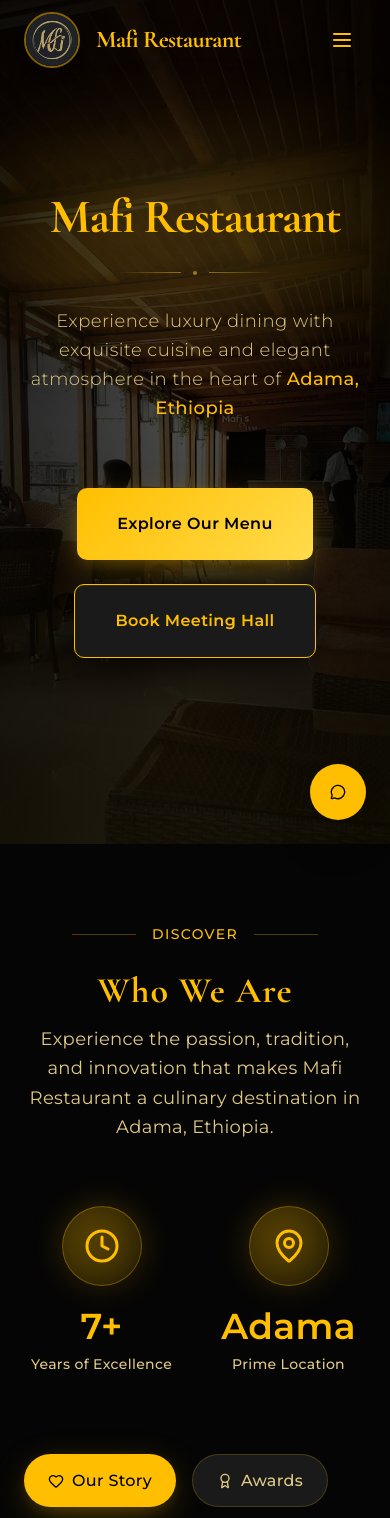
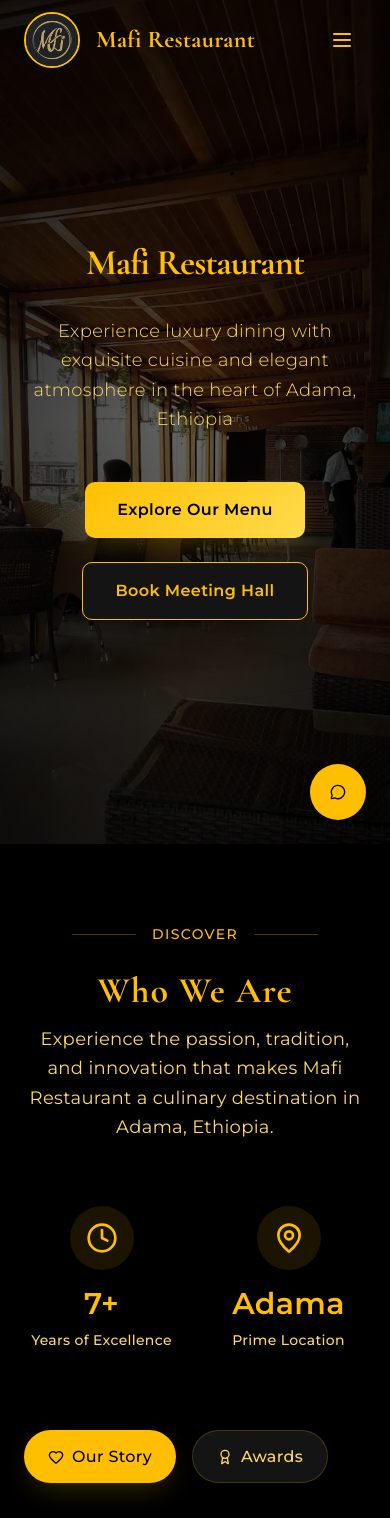
Before and after one commit to robelasefa/mafirestaurant, a Next.js app: page / in a window 390 px wide. Shown: the top 1518 px of the page. Built offline with nearby package versions, Linux system fonts and the light colour scheme.

Commit message:
feat: Implement initial restaurant website layout with core components and comprehensive global styling.

```diff
--- a/app/globals.css
+++ b/app/globals.css
@@ -10,26 +10,26 @@
     --primary-foreground: 0 0% 0%;
     --primary-glow: 48 100% 65%;
     --primary-dark: 42 100% 45%;
-    --background: 0 0% 2%;
-    --background-accent: 0 0% 5%;
-    --background-subtle: 0 0% 10%;
+    --background: 0 0% 0%;
+    --background-accent: 0 0% 3%;
+    --background-subtle: 0 0% 8%;
     --foreground: 45 100% 50%;
-    --foreground-muted: 45 60% 70%;
-    --foreground-accent: 45 80% 60%;
-    --card: 0 0% 6%;
+    --foreground-muted: 45 100% 70%;
+    --foreground-accent: 45 100% 60%;
+    --card: 0 0% 5%;
     --card-foreground: 45 100% 50%;
-    --popover: 0 0% 6%;
+    --popover: 0 0% 5%;
     --popover-foreground: 45 100% 50%;
-    --secondary: 0 0% 12%;
+    --secondary: 0 0% 10%;
     --secondary-foreground: 45 100% 50%;
     --muted: 0 0% 15%;
-    --muted-foreground: 45 40% 65%;
-    --accent: 0 0% 10%;
+    --muted-foreground: 45 100% 70%;
+    --accent: 0 0% 8%;
     --accent-foreground: 45 100% 50%;
-    --destructive: 0 84% 60%;
-    --destructive-foreground: 0 0% 100%;
+    --destructive: 0 100% 50%;
+    --destructive-foreground: 45 100% 50%;
     --border: 45 100% 30%;
-    --input: 0 0% 10%;
+    --input: 0 0% 8%;
     --ring: 45 100% 50%;
     --radius: 0.75rem;
   }
@@ -44,8 +44,6 @@
     font-family: "Montserrat", sans-serif;
     line-height: 1.7;
     letter-spacing: 0.02em;
-    -webkit-font-smoothing: antialiased;
-    -moz-osx-font-smoothing: grayscale;
   }
 
   h1,
@@ -66,19 +64,15 @@
   }
 
   .shadow-gold {
-    box-shadow: 0 10px 40px -10px hsl(45 100% 50% / 0.4),
-                0 4px 16px -4px hsl(45 100% 50% / 0.2);
+    box-shadow: 0 10px 30px -10px hsl(45 100% 50% / 0.3);
   }
 
   .shadow-glow {
-    box-shadow: 0 0 60px hsl(48 100% 65% / 0.5),
-                0 0 30px hsl(48 100% 65% / 0.3);
+    box-shadow: 0 0 40px hsl(48 100% 65% / 0.4);
   }
 
   .shadow-elegant {
-    box-shadow: 0 20px 60px -20px hsl(0 0% 0% / 0.9),
-                0 8px 24px -8px hsl(0 0% 0% / 0.6),
-                inset 0 1px 0 hsl(45 100% 50% / 0.1);
+    box-shadow: 0 20px 40px -20px hsl(0 0% 0% / 0.8);
   }
 
   .transition-smooth {
@@ -86,52 +80,16 @@
   }
 
   .transition-elegant {
-    transition: all 0.5s cubic-bezier(0.25, 0.46, 0.45, 0.94);
+    transition: all 0.4s cubic-bezier(0.25, 0.46, 0.45, 0.94);
   }
 
   .gold-hover {
-    transition: all 0.4s cubic-bezier(0.4, 0, 0.2, 1);
+    transition: all 0.3s cubic-bezier(0.4, 0, 0.2, 1);
   }
 
   .gold-hover:hover {
-    box-shadow: 0 0 50px hsl(48 100% 65% / 0.5),
-                0 0 25px hsl(48 100% 65% / 0.3);
-    transform: scale(1.05) translateY(-2px);
-  }
-
-  .glass-effect {
-    background: linear-gradient(
-      135deg,
-      hsl(var(--background-subtle) / 0.8),
-      hsl(var(--background-accent) / 0.6)
-    );
-    backdrop-filter: blur(20px);
-    border: 1px solid hsl(var(--primary) / 0.2);
-  }
-
-  .shine-effect {
-    position: relative;
-    overflow: hidden;
-  }
-
-  .shine-effect::before {
-    content: "";
-    position: absolute;
-    top: 0;
-    left: -100%;
-    width: 100%;
-    height: 100%;
-    background: linear-gradient(
-      90deg,
-      transparent,
-      hsl(var(--primary) / 0.2),
-      transparent
-    );
-    transition: left 0.6s;
-  }
-
-  .shine-effect:hover::before {
-    left: 100%;
+    box-shadow: 0 0 40px hsl(48 100% 65% / 0.4);
+    transform: scale(1.05);
   }
 }
 
@@ -152,8 +110,9 @@
 @keyframes fadeIn {
   from {
     opacity: 0;
-    transform: translateY(30px);
+    transform: translateY(20px);
   }
+
   to {
     opacity: 1;
     transform: translateY(0);
@@ -163,8 +122,9 @@
 @keyframes slideUp {
   from {
     opacity: 0;
-    transform: translateY(40px);
+    transform: translateY(30px);
   }
+
   to {
     opacity: 1;
     transform: translateY(0);
@@ -176,6 +136,7 @@
     transform: translateX(100%);
     opacity: 0;
   }
+
   to {
     transform: translateX(0);
     opacity: 1;
@@ -183,30 +144,14 @@
 }
 
 @keyframes glow {
-  0%, 100% {
-    box-shadow: 0 0 30px hsl(var(--primary) / 0.4);
+
+  0%,
+  100% {
+    box-shadow: 0 0 20px hsl(var(--primary));
   }
+
   50% {
-    box-shadow: 0 0 60px hsl(var(--primary) / 0.6),
-                0 0 80px hsl(var(--primary) / 0.4);
-  }
-}
-
-@keyframes shimmer {
-  0% {
-    background-position: -1000px 0;
-  }
-  100% {
-    background-position: 1000px 0;
-  }
-}
-
-@keyframes float {
-  0%, 100% {
-    transform: translateY(0);
-  }
-  50% {
-    transform: translateY(-10px);
+    box-shadow: 0 0 40px hsl(var(--primary)), 0 0 60px hsl(var(--primary));
   }
 }
 
--- a/components/AboutUs.tsx
+++ b/components/AboutUs.tsx
@@ -36,18 +36,15 @@
           </p>
         </div>
 
-        {/* Enhanced Stats Section */}
+        {/* Stats Section */}
         <div className="grid grid-cols-2 md:grid-cols-4 gap-8 mb-20">
           {stats.map((stat, index) => (
-            <div key={index} className="text-center group cursor-pointer">
-              <div className="relative w-20 h-20 mx-auto mb-5">
-                <div className="absolute inset-0 bg-primary/20 rounded-full blur-lg group-hover:bg-primary/30 transition-all duration-500" />
-                <div className="relative w-20 h-20 bg-gradient-to-br from-primary/20 to-primary/5 rounded-full flex items-center justify-center border border-primary/30 group-hover:border-primary/50 transition-all duration-500 group-hover:scale-110 group-hover:rotate-12 shadow-lg">
-                  <stat.icon className="h-9 w-9 text-primary group-hover:scale-110 transition-transform duration-500" />
-                </div>
+            <div key={index} className="text-center group">
+              <div className="w-16 h-16 bg-primary/10 rounded-full flex items-center justify-center mx-auto mb-4 group-hover:bg-primary/20 transition-colors duration-300">
+                <stat.icon className="h-8 w-8 text-primary" />
               </div>
-              <div className="text-4xl font-bold text-primary mb-2 group-hover:text-primary-glow transition-colors duration-300">{stat.value}</div>
-              <div className="text-foreground-muted text-sm font-medium tracking-wide">{stat.label}</div>
+              <div className="text-3xl font-bold text-primary mb-2">{stat.value}</div>
+              <div className="text-foreground-muted text-sm font-medium">{stat.label}</div>
             </div>
           ))}
         </div>
--- a/components/HeroSection.tsx
+++ b/components/HeroSection.tsx
@@ -9,9 +9,10 @@
 
       {/* Background Image with Parallax Effect */}
       <div
-        className="absolute inset-0 bg-cover bg-center bg-no-repeat cursor-pointer group transition-transform duration-1000 hover:scale-105"
+        className="absolute inset-0 bg-cover bg-center bg-no-repeat cursor-pointer group transition-transform duration-700 hover:scale-105"
         style={{
-          backgroundImage: "url('/images/hero-bg.png')",
+          backgroundImage:
+            "url('/images/hero-bg.png')",
         }}
         onClick={() => {
           const menuSection = document.getElementById("menu");
@@ -20,96 +21,80 @@
         title="View Menu"
       />
 
-      {/* Enhanced Gradient Overlays */}
-      <div className="absolute inset-0 bg-gradient-to-b from-black/85 via-black/70 to-black/85" />
-      <div className="absolute inset-0 bg-gradient-to-r from-black/50 via-transparent to-black/50" />
-      <div className="absolute inset-0 bg-gradient-to-t from-primary/5 via-transparent to-transparent" />
+      {/* Gradient Overlay with Multiple Layers */}
+      <div className="absolute inset-0 bg-gradient-to-b from-black/80 via-black/60 to-black/80" />
+      <div className="absolute inset-0 bg-gradient-to-r from-black/40 via-transparent to-black/40" />
 
       {/* Hero Content with Layout */}
       <div className="relative z-10 text-center max-w-6xl mx-auto px-6 animate-slide-up">
-        {/* Main Heading with Enhanced Typography */}
-        <div className="mb-8 relative">
-          <div className="absolute inset-0 blur-3xl opacity-30 bg-gradient-to-r from-primary via-primary-glow to-primary" />
-          <h1 className="relative text-5xl md:text-7xl lg:text-8xl font-serif font-bold text-primary mb-6 leading-tight tracking-tight animate-fade-in">
+        {/* Main Heading with Typography */}
+        <div className="mb-8">
+          <h1 className="text-4xl md:text-6xl lg:text-7xl font-serif font-bold text-primary mb-4 leading-tight tracking-tight">
             Mafi Restaurant
           </h1>
-          <div className="flex items-center justify-center gap-3">
-            <div className="h-px w-16 bg-gradient-to-r from-transparent to-primary/50" />
-            <div className="h-1 w-1 rounded-full bg-primary animate-pulse" />
-            <div className="h-px w-16 bg-gradient-to-l from-transparent to-primary/50" />
-          </div>
         </div>
 
-        {/* Enhanced Subtitle */}
-        <p className="text-lg md:text-xl lg:text-2xl text-foreground-muted mb-16 max-w-3xl mx-auto font-light leading-relaxed tracking-wide">
+        {/* Subtitle with Better Typography */}
+        <p className="text-lg md:text-xl lg:text-2xl text-foreground-muted mb-12 max-w-3xl mx-auto font-light leading-relaxed">
           Experience luxury dining with exquisite cuisine and elegant atmosphere
-          in the heart of <span className="text-primary font-medium">Adama, Ethiopia</span>
+          in the heart of Adama, Ethiopia
         </p>
 
-        {/* Enhanced Buttons */}
-        <div className="flex flex-col sm:flex-row gap-6 justify-center items-center mb-20">
+        {/* Buttons with Better Spacing and Icons */}
+        <div className="flex flex-col sm:flex-row gap-6 justify-center items-center mb-16">
           <Button
             variant="gold"
             size="lg"
-            className="text-base md:text-lg px-10 py-6 h-auto font-semibold tracking-wide shadow-gold hover:shadow-glow transition-all duration-500 transform hover:scale-105 hover:-translate-y-1 shine-effect group"
+            className="text-base md:text-lg px-8 py-4 h-auto font-semibold tracking-wide shadow-gold hover:shadow-glow transition-all duration-300 transform hover:scale-105"
             onClick={() => {
               const menuSection = document.getElementById("menu");
               if (menuSection)
                 menuSection.scrollIntoView({ behavior: "smooth" });
             }}
           >
-            <span className="relative z-10">Explore Our Menu</span>
+            Explore Our Menu
           </Button>
           <Button
             variant="luxury"
             size="lg"
-            className="text-base md:text-lg px-10 py-6 h-auto font-semibold tracking-wide shadow-elegant hover:shadow-gold transition-all duration-500 transform hover:scale-105 hover:-translate-y-1 shine-effect group"
+            className="text-base md:text-lg px-8 py-4 h-auto font-semibold tracking-wide shadow-elegant hover:shadow-gold transition-all duration-300 transform hover:scale-105"
             onClick={() => {
               const hallSection = document.getElementById("reservation");
               if (hallSection)
                 hallSection.scrollIntoView({ behavior: "smooth" });
             }}
           >
-            <span className="relative z-10">Book Meeting Hall</span>
+            Book Meeting Hall
           </Button>
         </div>
 
-        {/* Enhanced Feature Highlights */}
-        <div className="hidden lg:grid grid-cols-3 gap-10 max-w-5xl mx-auto">
+        {/* Feature Highlights - Visible only on larger devices */}
+        <div className="hidden lg:grid grid-cols-3 gap-8 max-w-4xl mx-auto">
           <div className="flex flex-col items-center text-center group">
-            <div className="relative w-20 h-20 mb-5">
-              <div className="absolute inset-0 bg-primary/20 rounded-full blur-xl group-hover:bg-primary/30 transition-all duration-500" />
-              <div className="relative w-20 h-20 bg-gradient-to-br from-primary/30 to-primary/10 rounded-full flex items-center justify-center border border-primary/30 group-hover:border-primary/50 transition-all duration-500 group-hover:scale-110 group-hover:rotate-6">
-                <Star className="h-9 w-9 text-primary group-hover:scale-110 transition-transform duration-500" />
-              </div>
+            <div className="w-16 h-16 bg-primary/20 rounded-full flex items-center justify-center mb-4 group-hover:bg-primary/30 transition-colors duration-300">
+              <Star className="h-8 w-8 text-primary" />
             </div>
-            <h3 className="text-xl font-semibold text-primary mb-3 group-hover:text-primary-glow transition-colors duration-300">Premium Quality</h3>
+            <h3 className="text-lg font-semibold text-primary mb-2">Premium Quality</h3>
             <p className="text-sm text-foreground-muted leading-relaxed">
               Finest ingredients and authentic flavors
             </p>
           </div>
 
           <div className="flex flex-col items-center text-center group">
-            <div className="relative w-20 h-20 mb-5">
-              <div className="absolute inset-0 bg-primary/20 rounded-full blur-xl group-hover:bg-primary/30 transition-all duration-500" />
-              <div className="relative w-20 h-20 bg-gradient-to-br from-primary/30 to-primary/10 rounded-full flex items-center justify-center border border-primary/30 group-hover:border-primary/50 transition-all duration-500 group-hover:scale-110 group-hover:rotate-6">
-                <MapPin className="h-9 w-9 text-primary group-hover:scale-110 transition-transform duration-500" />
-              </div>
+            <div className="w-16 h-16 bg-primary/20 rounded-full flex items-center justify-center mb-4 group-hover:bg-primary/30 transition-colors duration-300">
+              <MapPin className="h-8 w-8 text-primary" />
             </div>
-            <h3 className="text-xl font-semibold text-primary mb-3 group-hover:text-primary-glow transition-colors duration-300">Prime Location</h3>
+            <h3 className="text-lg font-semibold text-primary mb-2">Prime Location</h3>
             <p className="text-sm text-foreground-muted leading-relaxed">
               Heart of Adama with easy accessibility
             </p>
           </div>
 
           <div className="flex flex-col items-center text-center group">
-            <div className="relative w-20 h-20 mb-5">
-              <div className="absolute inset-0 bg-primary/20 rounded-full blur-xl group-hover:bg-primary/30 transition-all duration-500" />
-              <div className="relative w-20 h-20 bg-gradient-to-br from-primary/30 to-primary/10 rounded-full flex items-center justify-center border border-primary/30 group-hover:border-primary/50 transition-all duration-500 group-hover:scale-110 group-hover:rotate-6">
-                <Clock className="h-9 w-9 text-primary group-hover:scale-110 transition-transform duration-500" />
-              </div>
+            <div className="w-16 h-16 bg-primary/20 rounded-full flex items-center justify-center mb-4 group-hover:bg-primary/30 transition-colors duration-300">
+              <Clock className="h-8 w-8 text-primary" />
             </div>
-            <h3 className="text-xl font-semibold text-primary mb-3 group-hover:text-primary-glow transition-colors duration-300">Elegant Atmosphere</h3>
+            <h3 className="text-lg font-semibold text-primary mb-2">Elegant Atmosphere</h3>
             <p className="text-sm text-foreground-muted leading-relaxed">
               Sophisticated dining environment
             </p>
--- a/components/Navbar.tsx
+++ b/components/Navbar.tsx
@@ -60,9 +60,9 @@
   return (
     <nav
       className={cn(
-        "fixed top-0 left-0 w-full z-50 transition-all duration-500",
+        "fixed top-0 left-0 w-full z-50 transition-all duration-300",
         scrolled
-          ? "bg-background/95 backdrop-blur-xl shadow-elegant border-b border-primary/10"
+          ? "bg-background/98 backdrop-blur-md shadow-elegant"
           : "bg-transparent"
       )}
     >
@@ -78,16 +78,16 @@
             aria-label="Go to homepage"
           >
             <div className="relative">
-              <div className="absolute inset-0 rounded-full bg-primary/30 blur-md opacity-0 group-hover:opacity-100 transition-all duration-500" />
               <Image
                 src="/images/logo.png"
                 alt="Mafi Restaurant"
-                width={56}
+                width={56}   // h-14 = 56px
                 height={56}
-                className="relative h-14 w-14 rounded-full object-cover border-2 border-primary/50 transition-all duration-500 group-hover:border-primary group-hover:scale-110 group-hover:rotate-6 shadow-lg"
+                className="h-14 w-14 rounded-full object-cover border-2 border-primary transition-all duration-300 group-hover:border-primary-glow group-hover:scale-105"
               />
+              <div className="absolute inset-0 rounded-full bg-primary/20 opacity-0 group-hover:opacity-100 transition-opacity duration-300" />
             </div>
-            <span className="ml-4 text-2xl font-serif font-bold text-primary group-hover:text-primary-glow transition-all duration-300 tracking-tight">
+            <span className="ml-4 text-2xl font-serif font-bold text-primary group-hover:text-primary-glow transition-colors duration-300">
               Mafi Restaurant
             </span>
           </Link>
--- a/package.json
+++ b/package.json
@@ -17,7 +17,6 @@
     "@prisma/client": "^6.14.0",
     "@radix-ui/react-label": "^2.1.7",
     "@radix-ui/react-popover": "^1.1.15",
-    "@radix-ui/react-popper": "^1.2.8",
     "@radix-ui/react-slot": "^1.2.3",
     "bcryptjs": "^3.0.3",
     "class-variance-authority": "^0.7.1",
```
Also changed, not shown: components/MenuCarousel.tsx (+25 -31 lines), 2 other files (tests, documents, lock files or other folders).
